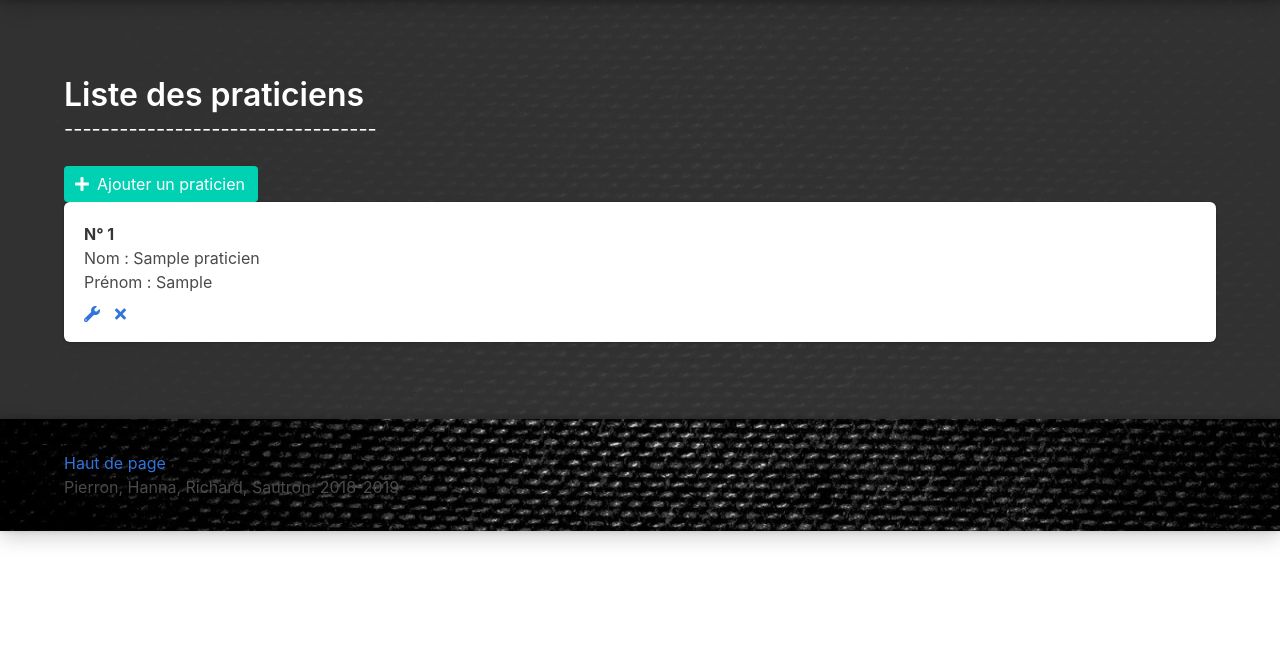
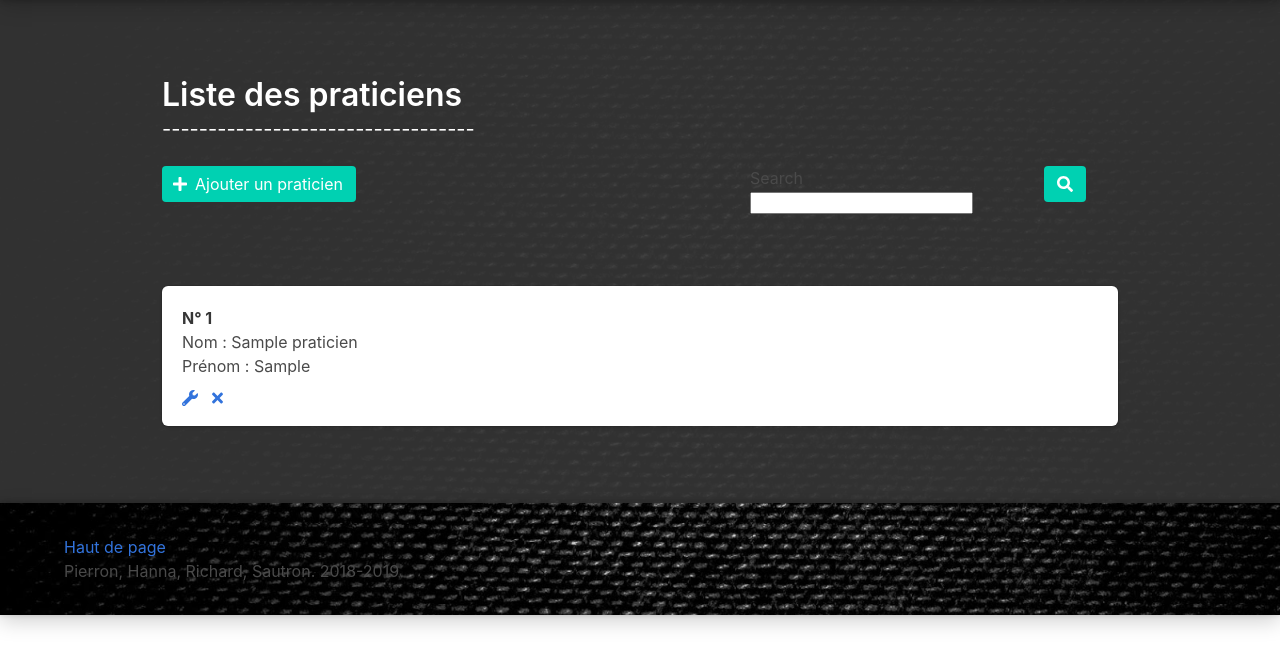
Before and after one commit to rubstr/gestionvisites, a Symfony app: template gestionRapportVisites/templates/praticien/index.html.twig in a window 1280 px wide. Shown: the part 68-735 px from the top of the page. Run offline with Twig, Linux system fonts and the light colour scheme; the template is opened without the code that fills it: most values are stand-ins (such as "Sample title", 1, 10 or a date in 2020); form fields are guessed from the names that the template uses; some libraries are stand-ins or nearby versions.

Commit message:
FiniPraticien

```diff
--- a/gestionRapportVisites/src/DataFixtures/AppFixtures.php
+++ b/gestionRapportVisites/src/DataFixtures/AppFixtures.php
@@ -52,14 +52,14 @@ class AppFixtures extends Fixture
                     ->setRapDate(new \DateTime());
 
             //Ajout offre de medicament
-            for($k=0;$k<= mt_rand(1,3);$k++)
+           /* for($k=0;$k<= mt_rand(1,3);$k++)
             {
                 $offrir = new Offrir();
                 $offrir->setMedicament($medicaments[mt_rand(0,10)])
                 ->setOffQte($faker->randomDigit())
                 ->setRapportVisite($rapport);
                 $manager->persist($offrir);
-            }
+            }*/
 
             //Ajout à la BDD
             $manager->persist($praticien);
--- a/gestionRapportVisites/src/Repository/InviterRepository.php
+++ b/gestionRapportVisites/src/Repository/InviterRepository.php
@@ -48,13 +48,9 @@ class InviterRepository extends ServiceEntityRepository
     }
     */
 
-<<<<<<< HEAD
-
-=======
     /*public function findParPraticien($id)
     {
         return $this->
     }
     */
->>>>>>> test-marc
 }
--- a/gestionRapportVisites/templates/praticien/index.html.twig
+++ b/gestionRapportVisites/templates/praticien/index.html.twig
@@ -5,11 +5,49 @@
 {% block body %}
 <div class="fondgris">
     <div class="container corp">
+
+
+        <div class="columns">
+        <div class="column is-1">
+        </div>
+        <div class="column">
         <h1 class="title is-3 has-text-white">Liste des praticiens</h1>
         <h1 class="subtitle is-5 has-text-white">----------------------------------</h1>
-        <a href="{{ path("praticien_create") }}" class="button is-primary"><span class="icon"><i class="fas fa-plus"></i></span><span>Ajouter un praticien</span></a>
+        </div>
+        <div class="column is-1">
+        </div>
+        </div>
+                <div class="columns">
+            <div class="column is-1">
+            </div>
+            <div class="column is-3">
+                <a href="{{ path("ajouterMedicament") }}" class="button is-primary"><span class="icon"><i class="fas fa-plus"></i></span><span>Ajouter un praticien</span></a>
+            </div>
+            <div class="column is-3 is-offset-3">
 
-        {% for praticien in praticiens %}
+                    {{ form_start(searchForm) }}
+                    {{ form_row(searchForm.search) }}
+
+            </div>
+            <div class="column is-1">
+                <button type="submit" class="button is-primary"><i class="fas fa-search"></i></button>
+                {{ form_end(searchForm) }}
+            </div>
+            <div class="column is-1">
+            </div>
+        </div>
+
+        <br><br>
+
+
+
+
+        <div class="columns">
+        <div class="column is-1">
+        </div>
+
+        <div class="column">
+                            {% for praticien in praticiens %}
         <div class="box">
             <article class="media">
 
@@ -41,6 +79,12 @@
             </article>
         </div>
         {% endfor %}
+        </div>
+        <div class="column is-1">
+        </div>
+        </div>
+
+
 
     </div>
     </div>
```
Also changed, not shown: gestionRapportVisites/src/Controller/PraticienController.php (+26 -1 lines), gestionRapportVisites/src/Migrations/Version20181210085849.php (added, +32 -0 lines), gestionRapportVisites/src/Repository/PraticienRepository.php (+13 -0 lines), 1 other file.
